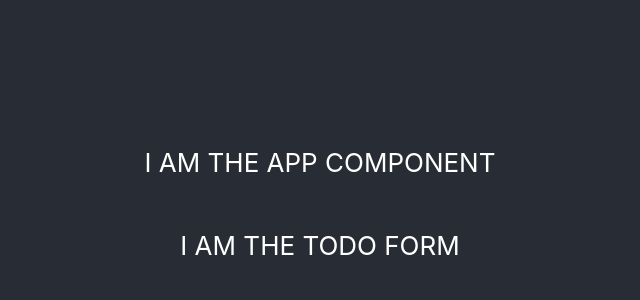
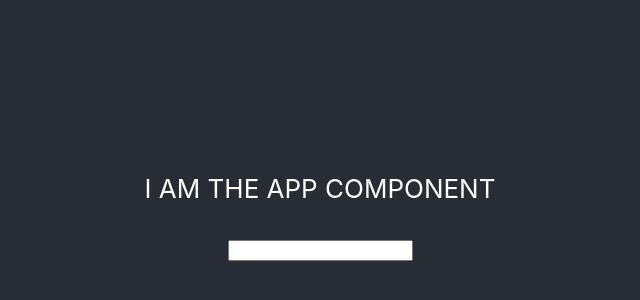
Before and after one commit to dahveed15/react-todo-list, a React (Create React App) app: page / in a window 1280 px wide. Shown: the part 196-496 px from the top of the page, without its empty margins (320-960 px from the left). Built offline with nearby package versions, Linux system fonts and the light colour scheme.

Commit message:
mob next [ci-skip] [ci skip] [skip ci]
lastFile:src/components/TodoForm.jsx

```diff
--- a/src/components/TodoForm.jsx
+++ b/src/components/TodoForm.jsx
@@ -1,7 +1,9 @@
 const TodoForm = () => {
     return (
         <div>
-            <p>I AM THE TODO FORM</p>
+            <form>
+                <input type="text" name="todo" />
+            </form>
         </div>
     );
 }
```
